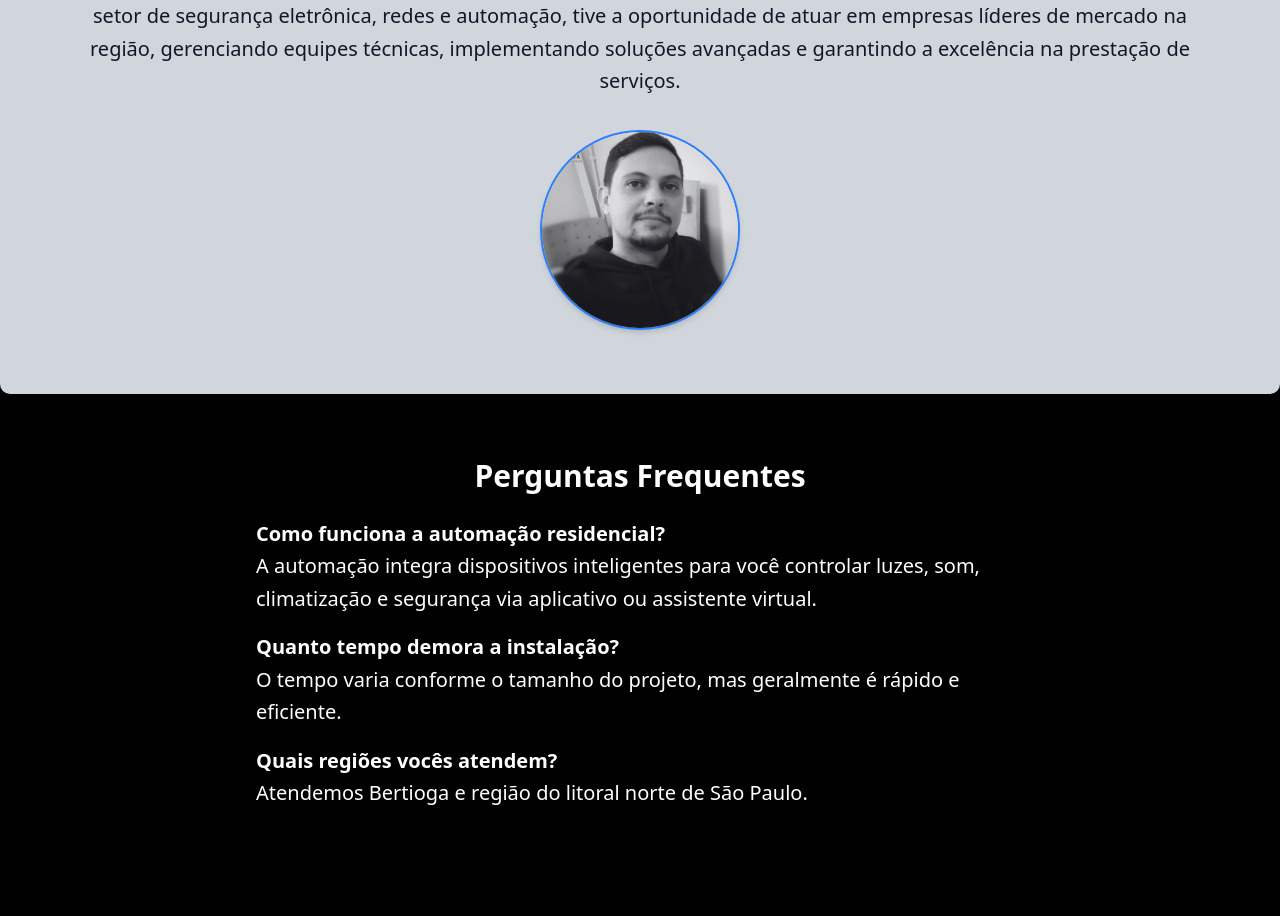
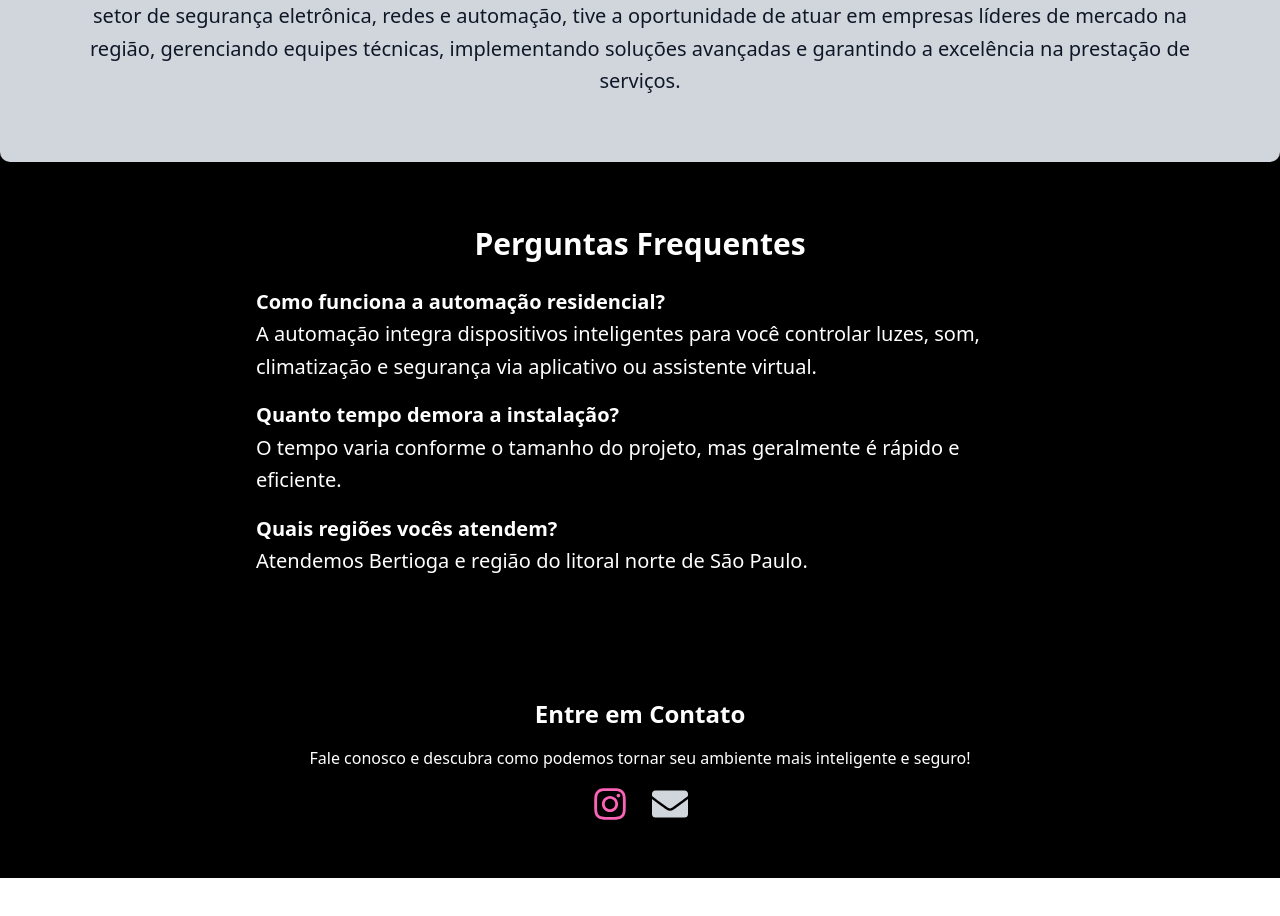
Before and after one commit to DiogoBlanco/inova_website, a Next.js app: page / in a window 1280 px wide. Shown: the part 1560-2476 px from the top of the page. After the commit the page ends 2438 px from the top, so only its background shows below. Built offline with nearby package versions, Linux system fonts and the light colour scheme.

Commit message:
removed photo

```diff
--- a/src/app/page.js
+++ b/src/app/page.js
@@ -109,15 +109,6 @@ export default function Home() {
           implementando soluções avançadas e garantindo a excelência na
           prestação de serviços.
         </p>
-        <div className="mt-8">
-          <Image
-            src="/img/eu.png"
-            alt="Minha Foto"
-            width={200}
-            height={200}
-            className="mx-auto rounded-full border-2 border-blue-500 shadow-md object-cover aspect-square"
-          />
-        </div>
       </section>
 
       {/* Perguntas Frequentes */}
```
